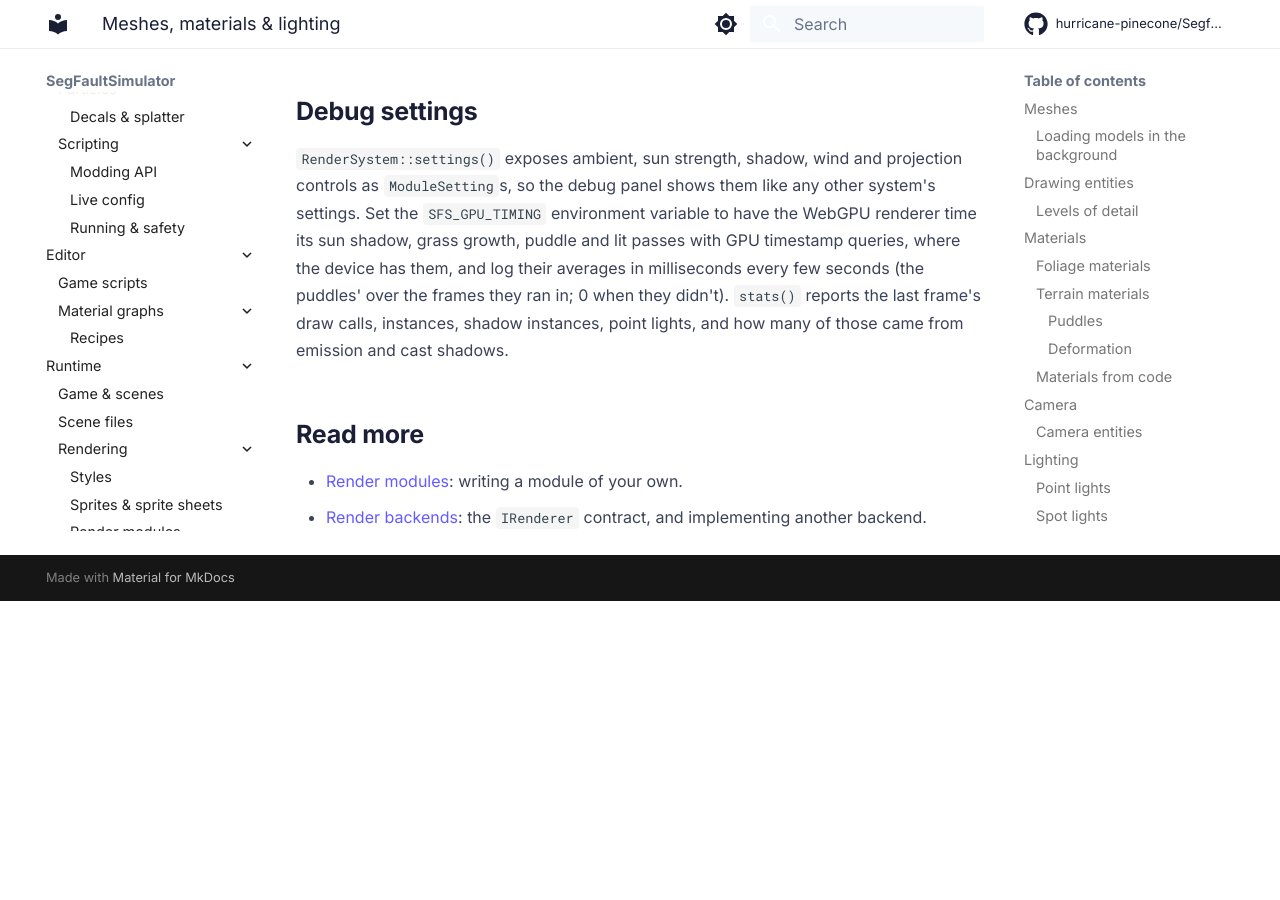
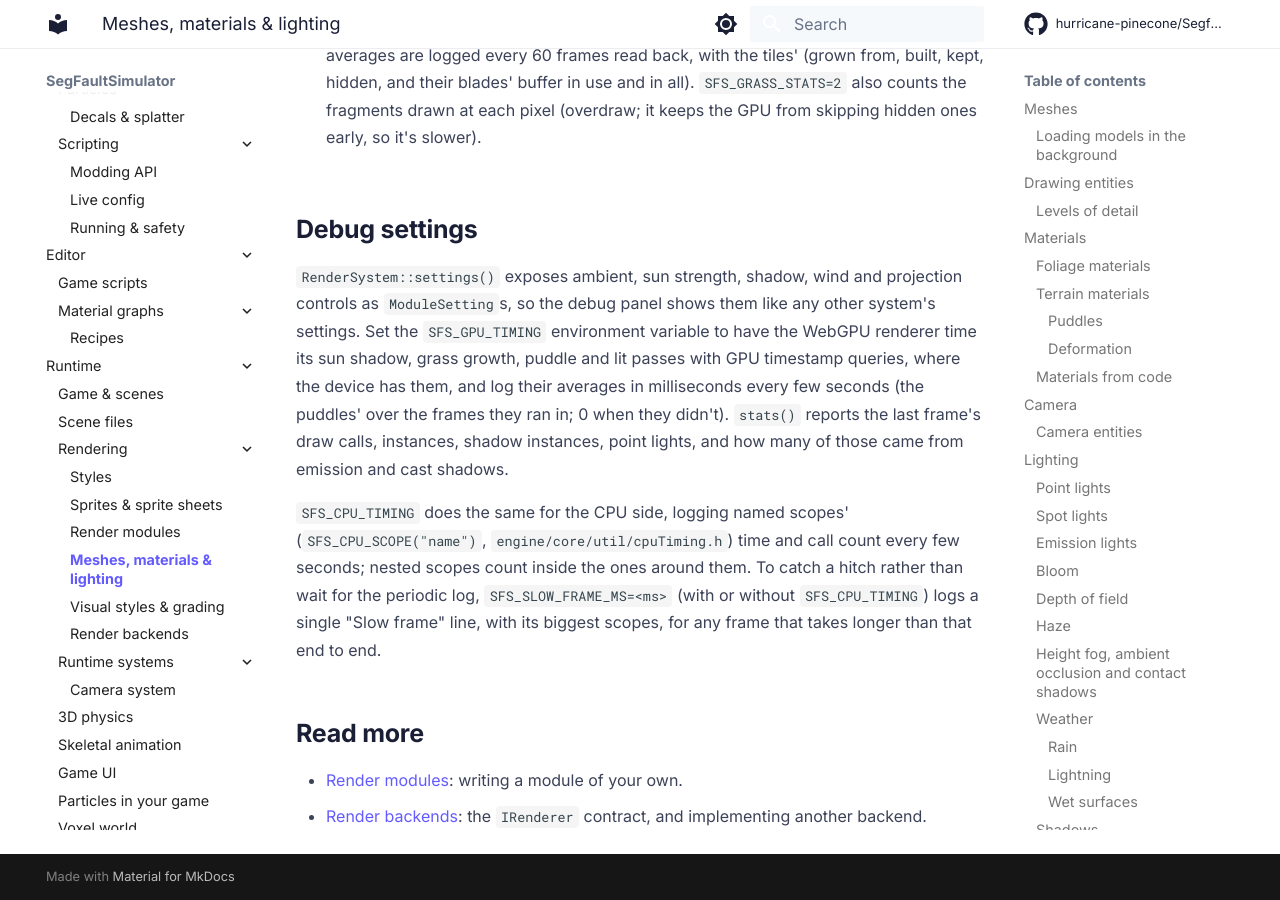
Before and after one commit to hurricane-pinecone/Segfault-Simulator, an MkDocs documentation site: the page built from docs/runtime/rendering/meshes-and-lighting/index.md, in a window 1280 px wide and 900 px high, scrolled down 37801 px. Built offline with MkDocs 1.6.1 and Material for MkDocs 9.7.7, drawn with Linux system fonts in a browser that asks for light colours; comment, search, counter and statistics services are not loaded; before the commit the page ends 38402 px from its top, so only the background shows below that; some of the changed text lies outside the part shown.

Commit message:
docs: document per-tile relax, CPU timing vars, and mid-build saves

```diff
--- a/docs/runtime/rendering/meshes-and-lighting/index.md
+++ b/docs/runtime/rendering/meshes-and-lighting/index.md
@@ -451,6 +451,10 @@ game's grid cell, slopes over a block).
 - `relax(ground, smooth, fade)` weathers the tracks: edges round off and
   ridges slump into ruts by `smooth`, and `fade` of what's left goes (call it
   after rain, or once a day).
+- `relax(ground, tiles, corners)` weathers only some tiles, each by its own
+  amount: `corners` (one per tile) is the smoothing at its four corners,
+  blended across it, so wet ground can weather while dry ground beside it
+  stays as it is (no fade). `map(ground)->tiles()` lists the tiles that exist.
 - `clearRegion(ground, polygon)` (or a rectangle) flattens it, e.g. where a
   field's been tilled.
 - `offsetAt(ground, point)` and `heightAt(ground, point)` read it (the
@@ -1369,6 +1373,13 @@ milliseconds every few seconds (the puddles' over the frames they ran in;
 instances, shadow instances, point lights, and how many of those came from
 emission and cast shadows.
 
+`SFS_CPU_TIMING` does the same for the CPU side, logging named scopes'
+(`SFS_CPU_SCOPE("name")`, `engine/core/util/cpuTiming.h`) time and call count
+every few seconds; nested scopes count inside the ones around them. To catch a
+hitch rather than wait for the periodic log, `SFS_SLOW_FRAME_MS=<ms>` (with or
+without `SFS_CPU_TIMING`) logs a single "Slow frame" line, with its biggest
+scopes, for any frame that takes longer than that end to end.
+
 ## Read more
 
 - [Render modules](../render-modules/index.md): writing a module of your own.
```
Also changed, not shown: docs/editor/scripting/index.md (+6 -0 lines).
